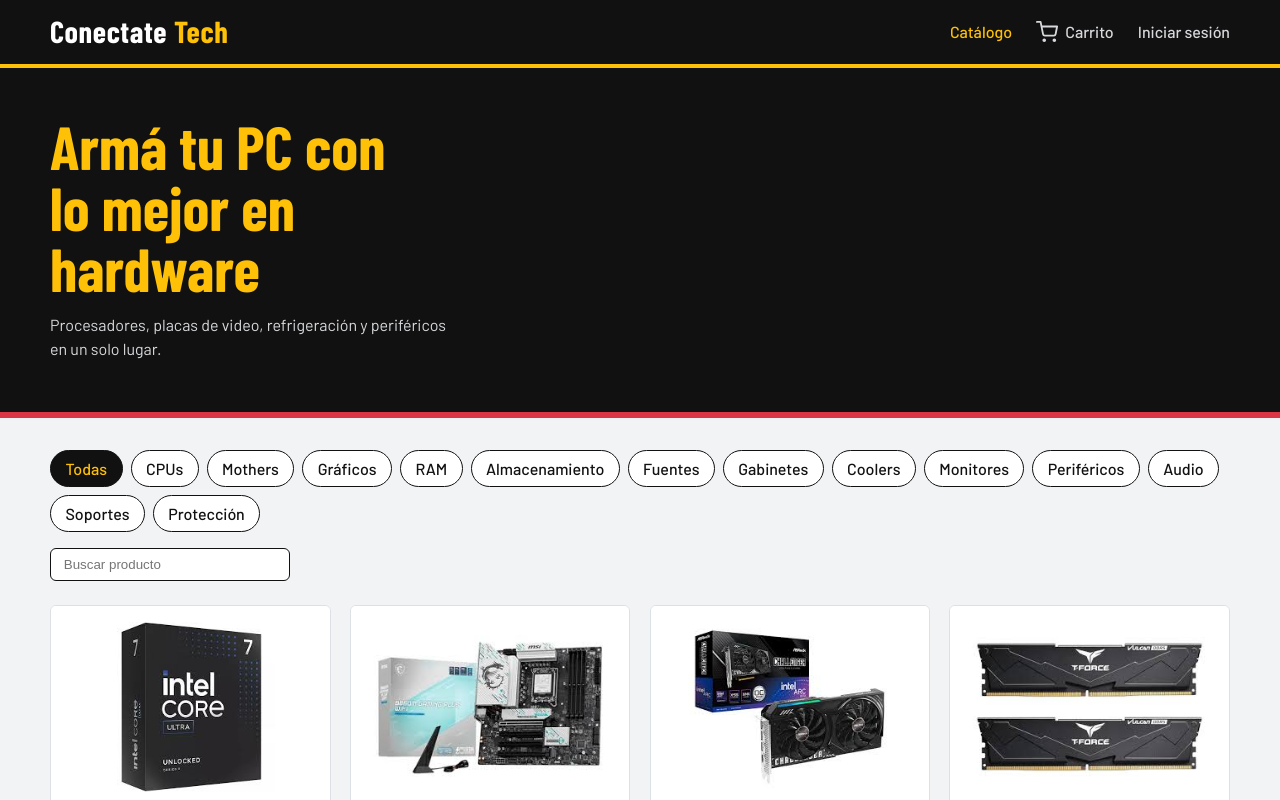
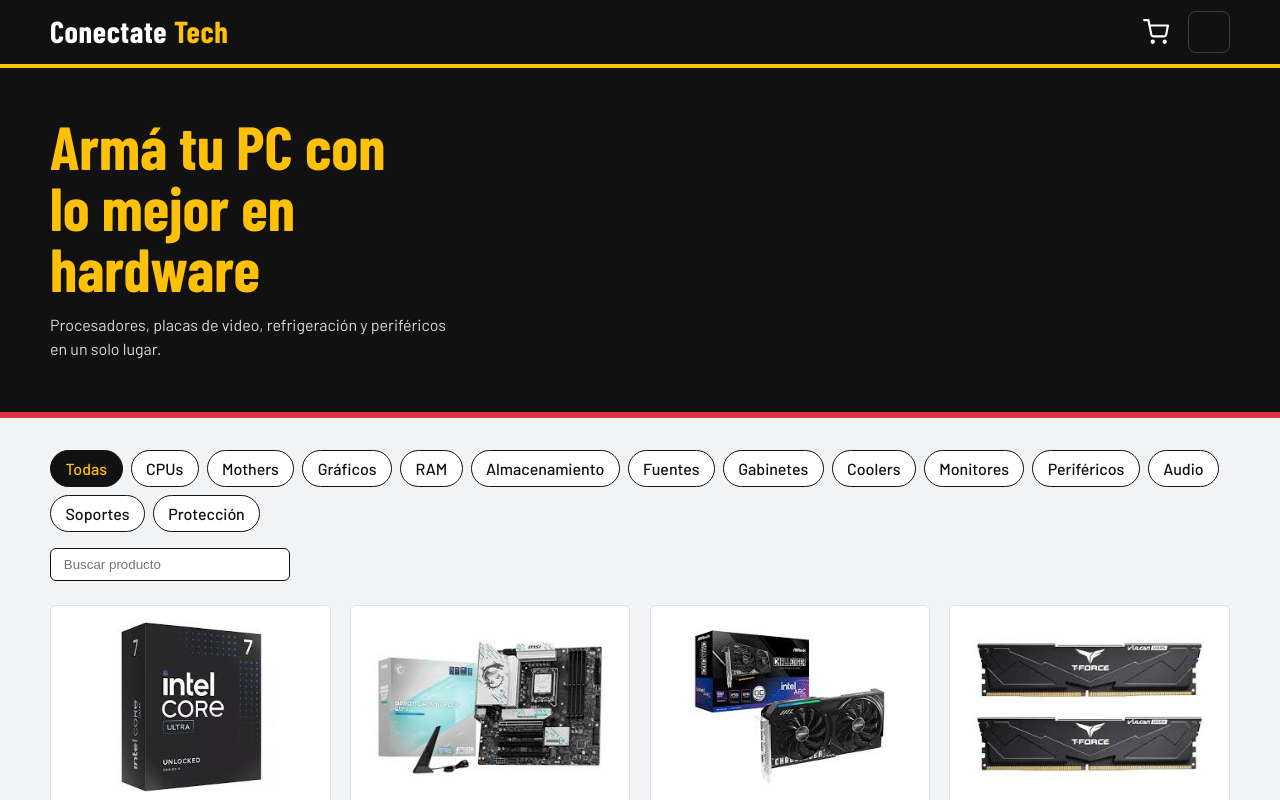
Before and after one commit to Proyectos-Almiron-Amadio-y-Francisconi/Conectate-Tech, a React (Vite) app: page / in a window 1280 px wide. Shown: the top 800 px of the page. Built offline with nearby package versions, Linux system fonts and the light colour scheme.

Commit message:
en el header, menú hamburguesa a la derecha

```diff
--- a/src/components/Navbar.jsx
+++ b/src/components/Navbar.jsx
@@ -1,11 +1,37 @@
+import { useEffect, useState } from 'react'
 import { Link, NavLink } from 'react-router-dom'
 import { useCart } from '../context/CartContext.jsx'
 import { useAuth } from '../context/AuthContext.jsx'
-import { formatPrecio } from '../utils/format.js'
 
 function Navbar() {
-  const { cantidadTotal, total, abrirCarrito } = useCart()
+  const { cantidadTotal, abrirCarrito } = useCart()
   const { usuario, esAdmin, logout } = useAuth()
+  const [menuAbierto, setMenuAbierto] = useState(false)
+
+  const cerrarMenu = () => setMenuAbierto(false)
+
+  // Con el menú abierto: Escape lo cierra y se bloquea el scroll de la página
+  useEffect(() => {
+    if (!menuAbierto) return
+
+    function onKeyDown(e) {
+      if (e.key === 'Escape') setMenuAbierto(false)
+    }
+    document.addEventListener('keydown', onKeyDown)
+
+    const overflowPrevio = document.body.style.overflow
+    document.body.style.overflow = 'hidden'
+
+    return () => {
+      document.removeEventListener('keydown', onKeyDown)
+      document.body.style.overflow = overflowPrevio
+    }
+  }, [menuAbierto])
+
+  function handleLogout() {
+    logout()
+    cerrarMenu()
+  }
 
   return (
     <header className="navbar">
@@ -14,28 +40,59 @@ function Navbar() {
           Conectate<span className="navbar__brand-tech"> Tech</span>
         </Link>
 
-        <nav className="navbar__links" aria-label="Principal">
-          <NavLink to="/" end>Catálogo</NavLink>
-          {esAdmin && <NavLink to="/admin">Admin</NavLink>}
-          <button type="button" className="navbar__cart" onClick={abrirCarrito}>
-            <svg width="22" height="22" viewBox="0 0 24 24" fill="none" stroke="currentColor" strokeWidth="2" strokeLinecap="round" strokeLinejoin="round" aria-hidden="true">
+        <div className="navbar__derecha">
+          <button type="button" className="navbar__cart" onClick={abrirCarrito} aria-label={`Abrir carrito, ${cantidadTotal} productos`}>
+            <svg width="26" height="26" viewBox="0 0 24 24" fill="none" stroke="currentColor" strokeWidth="2" strokeLinecap="round" strokeLinejoin="round" aria-hidden="true">
               <circle cx="9" cy="21" r="1" /><circle cx="20" cy="21" r="1" />
               <path d="M1 1h4l2.68 13.39a2 2 0 0 0 2 1.61h9.72a2 2 0 0 0 2-1.61L23 6H6" />
             </svg>
-            <span>Carrito</span>
             {cantidadTotal > 0 && <span className="navbar__badge">{cantidadTotal}</span>}
-            {cantidadTotal > 0 && <span className="navbar__total">{formatPrecio(total)}</span>}
           </button>
-          {usuario ? (
-            <span className="navbar__usuario">
-              {usuario.nombre}
-              <button className="navbar__salir" onClick={logout}>Cerrar sesión</button>
-            </span>
-          ) : (
-            <NavLink to="/login">Iniciar sesión</NavLink>
-          )}
-        </nav>
+
+          <button
+            type="button"
+            className="navbar__hamburguesa"
+            onClick={() => setMenuAbierto(true)}
+            aria-label="Abrir menú"
+            aria-expanded={menuAbierto}
+            aria-controls="menu-principal"
+          >
+            <span /><span /><span />
+          </button>
+        </div>
       </div>
+
+      {menuAbierto && (
+        <div className="menu">
+          <div className="menu__fondo" onClick={cerrarMenu} />
+
+          <nav id="menu-principal" className="menu__panel" aria-label="Principal">
+            <div className="menu__cabecera">
+              <span className="menu__titulo">Menú</span>
+              <button type="button" className="menu__cerrar" onClick={cerrarMenu} aria-label="Cerrar menú">×</button>
+            </div>
+
+            <ul className="menu__lista">
+              <li><NavLink to="/" end onClick={cerrarMenu}>Catálogo</NavLink></li>
+              {esAdmin && <li><NavLink to="/admin" onClick={cerrarMenu}>Modo administrador</NavLink></li>}
+            </ul>
+
+            <div className="menu__pie">
+              {usuario ? (
+                <>
+                  <p className="menu__usuario">
+                    {usuario.nombre}
+                    <small>Usuario: {esAdmin ? 'Administrador' : 'Cliente'}</small>
+                  </p>
+                  <button type="button" className="menu__salir" onClick={handleLogout}>Cerrar sesión</button>
+                </>
+              ) : (
+                <NavLink to="/login" className="menu__entrar" onClick={cerrarMenu}>Iniciar sesión</NavLink>
+              )}
+            </div>
+          </nav>
+        </div>
+      )}
     </header>
   )
 }
--- a/src/index.css
+++ b/src/index.css
@@ -73,6 +73,7 @@ button { font: inherit; cursor: pointer; }
   gap: 1rem;
   min-height: 64px;
 }
+.navbar__derecha { display: flex; align-items: center; gap: 0.6rem; }
 .navbar__brand {
   font-family: var(--fuente-titulo);
   font-size: 1.9rem;
@@ -81,49 +82,123 @@ button { font: inherit; cursor: pointer; }
   color: #fff;
 }
 .navbar__brand-tech { color: var(--amarillo); }
-.navbar__links { display: flex; align-items: center; gap: 1.5rem; }
-.navbar__links a { color: #d7d9dc; font-weight: 500; }
-.navbar__links a:hover,
-.navbar__links a.active { color: var(--amarillo); }
+
+/* Botón hamburguesa */
+.navbar__hamburguesa {
+  display: flex;
+  flex-direction: column;
+  justify-content: center;
+  gap: 5px;
+  width: 42px;
+  height: 42px;
+  padding: 0 9px;
+  background: transparent;
+  border: 1px solid #3a3d41;
+  border-radius: 8px;
+}
+.navbar__hamburguesa span { display: block; height: 2px; background: #fff; border-radius: 2px; }
+.navbar__hamburguesa:hover { border-color: var(--amarillo); }
+.navbar__hamburguesa:hover span { background: var(--amarillo); }
+
+/* Carrito */
 .navbar__cart {
-  display: flex;
-  align-items: center;
-  gap: 0.45rem;
+  position: relative;
+  display: grid;
+  place-items: center;
+  width: 44px;
+  height: 44px;
   background: none;
   border: none;
-  padding: 0;
-  color: #d7d9dc;
-  font-weight: 500;
+  color: #fff;
 }
 .navbar__cart:hover { color: var(--amarillo); }
 .navbar__badge {
+  position: absolute;
+  top: 0;
+  right: -2px;
   background: var(--rojo);
   color: #fff;
-  font-size: 0.75rem;
+  font-size: 0.72rem;
   font-weight: 600;
-  min-width: 1.4rem;
-  height: 1.4rem;
-  padding: 0 0.35rem;
+  min-width: 1.3rem;
+  height: 1.3rem;
+  padding: 0 0.3rem;
   border-radius: 999px;
-  display: inline-grid;
+  display: grid;
   place-items: center;
 }
-.navbar__total { color: #fff; font-size: 0.9rem; }
-.navbar__usuario { display: flex; align-items: center; gap: 0.7rem; color: #fff; }
-.navbar__salir {
+
+/* Menú lateral */
+.menu { position: fixed; inset: 0; z-index: 30; display: flex; justify-content: flex-end; }
+.menu__fondo { position: absolute; inset: 0; background: rgba(0, 0, 0, 0.55); animation: menu-fade 0.2s ease; }
+.menu__panel {
+  position: relative;
+  display: flex;
+  flex-direction: column;
+  width: min(320px, 85%);
+  height: 100%;
+  background: var(--negro);
+  color: #fff;
+  border-left: 4px solid var(--amarillo);
+  animation: menu-entrada 0.25s ease;
+}
+.menu__cabecera {
+  display: flex;
+  align-items: center;
+  justify-content: space-between;
+  padding: 1rem 1.2rem;
+  border-bottom: 1px solid #2a2d31;
+}
+.menu__titulo { font-family: var(--fuente-titulo); font-size: 1.6rem; color: var(--amarillo); }
+.menu__cerrar {
+  width: 2.2rem;
+  height: 2.2rem;
+  display: grid;
+  place-items: center;
+  font-size: 1.7rem;
+  line-height: 1;
+  background: none;
+  border: none;
+  border-radius: 50%;
+  color: #fff;
+}
+.menu__cerrar:hover { background: #2a2d31; }
+
+.menu__lista { flex: 1; list-style: none; margin: 0; padding: 0.5rem 0; overflow-y: auto; }
+.menu__lista a {
+  display: block;
+  padding: 0.85rem 1.2rem;
+  color: #d7d9dc;
+  font-weight: 500;
+  font-size: 1.05rem;
+  border-left: 4px solid transparent;
+}
+.menu__lista a:hover { background: #1c1e21; color: #fff; }
+.menu__lista a.active { color: var(--amarillo); border-left-color: var(--amarillo); background: #1c1e21; }
+
+.menu__pie { padding: 1rem 1.2rem 1.3rem; border-top: 1px solid #2a2d31; }
+.menu__usuario { margin: 0 0 0.8rem; font-weight: 600; }
+.menu__usuario small { display: block; font-weight: 400; font-size: 0.8rem; color: #8d9197; }
+.menu__salir,
+.menu__entrar {
+  display: block;
+  width: 100%;
+  padding: 0.55rem 1rem;
+  text-align: center;
+  font-weight: 600;
   background: transparent;
   color: var(--amarillo);
   border: 1px solid var(--amarillo);
   border-radius: 6px;
-  padding: 0.2rem 0.7rem;
 }
-.navbar__salir:hover { background: var(--amarillo); color: var(--negro); }
+.menu__salir:hover,
+.menu__entrar:hover { background: var(--amarillo); color: var(--negro); }
+
+@keyframes menu-entrada { from { transform: translateX(100%); } to { transform: translateX(0); } }
+@keyframes menu-fade { from { opacity: 0; } to { opacity: 1; } }
 
 @media (max-width: 600px) {
-  .navbar__total { display: none; }
-  .navbar__links { gap: 0.8rem; font-size: 0.9rem; }
-  .navbar__inner { flex-wrap: wrap; padding: 0.5rem 0; }
-  .navbar__brand { font-size: 1.5rem; }
+  .navbar__brand { font-size: 1.6rem; }
 }
 
 /* ============================================================
```
